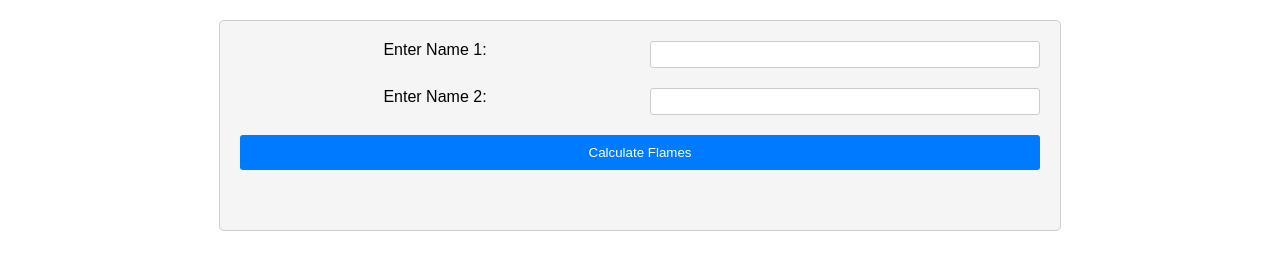
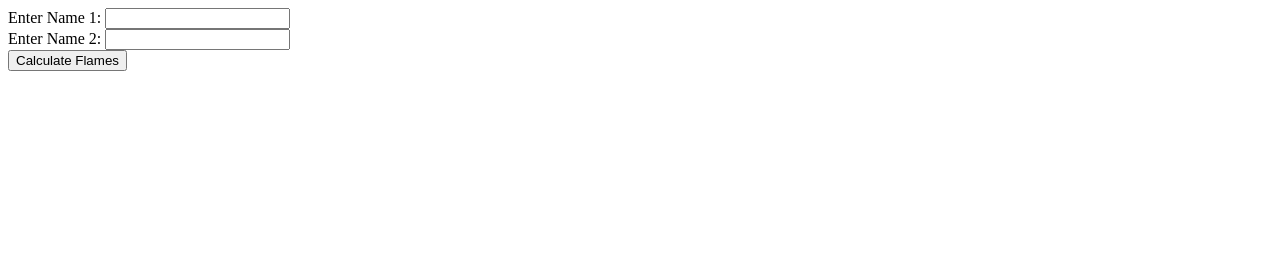
Before and after one commit to qb-bin/flames, a plain HTML site: page index.html in a window 1280 px wide. Drawn offline with Linux system fonts and the light colour scheme.

Commit message:
Update index.html

```diff
--- a/index.html
+++ b/index.html
@@ -3,67 +3,58 @@
 <head>
     <title>Flames Game</title>
     <style>
-        body {
-            font-family: Arial, sans-serif;
-            text-align: center;
-        }
-
-        .container {
-            display: grid;
-            grid-template-columns: 1fr 1fr;
-            gap: 20px;
-            max-width: 800px;
-            margin: 20px auto;
-            padding: 20px;
-            border: 1px solid #ccc;
-            border-radius: 5px;
-            background-color: #f5f5f5;
-        }
-
-        label {
-            grid-column: 1;
-            margin-bottom: 5px;
-        }
-
-        input {
-            grid-column: 2;
-            padding: 5px;
-            border: 1px solid #ccc;
-            border-radius: 3px;
-        }
-
-        button {
-            grid-column: 1 / span 2;
-            padding: 10px 20px;
-            background-color: #007bff;
-            color: white;
-            border: none;
-            border-radius: 3px;
-            cursor: pointer;
-        }
-
-        button:hover {
-            background-color: #0069d9;
-        }
-
-        #result {
-            grid-column: 1 / span 2;
-            font-size: 18px;
-            margin-top: 20px;
-        }
+        /* ... your CSS styles ... */
     </style>
 </head>
 <body>
     <div class="container">
         <label for="name1">Enter Name 1:</label>
-        <input type="text" id="name1" name="name1">
+        <input type="text" id="name1" name="name1" aria-label="Name 1">
+        <br>
         <label for="name2">Enter Name 2:</label>
-        <input type="text" id="name2" name="name2">
-        <button onclick="calculateFlames()">Calculate Flames</button>
+        <input type="text" id="name2" name="name2" aria-label="Name 2">
+        <br>
+        <button onclick="calculateFlames()" aria-label="Calculate Flames">Calculate Flames</button>
         <div id="result"></div>
+        <div id="loading" style="display: none;">Loading...</div>
     </div>
     <script>
-        // ... your JavaScript logic ...
+        function calculateFlames() {
+            const name1 = document.getElementById("name1").value.toLowerCase();
+            const name2 = document.getElementById("name2").value.toLowerCase();
+
+            // Validate input
+            if (!/^[a-z]+$/.test(name1) || !/^[a-z]+$/.test(name2)) {
+                alert("Please enter valid names containing only letters.");
+                return;
+            }
+
+            // Show loading indicator
+            document.getElementById("loading").style.display = "block";
+
+            // Remove common characters
+            let combinedName = name1 + name2;
+            combinedName = combinedName.replace(/[^a-z]/g, "");
+            for (let i = 0; i < combinedName.length; i++) {
+                for (let j = i + 1; j < combinedName.length; j++) {
+                    if (combinedName[i] === combinedName[j]) {
+                        combinedName = combinedName.replace(combinedName[i], "");
+                        j--;
+                    }
+                }
+            }
+
+            // Calculate Flames result
+            const flames = ["Friends", "Love", "Affection", "Marriage", "Enemy", "Soulmate"];
+            let index = combinedName.length % flames.length;
+            if (index === 0) {
+                index = 5; // Ensure index is always within the valid range
+            }
+
+            // Display result and hide loading indicator
+            document.getElementById("result").innerHTML = "Flames result: " + flames[index];
+            document.getElementById("loading").style.display = "none";
+        }
     </script>
 </body>
 </html>
```
